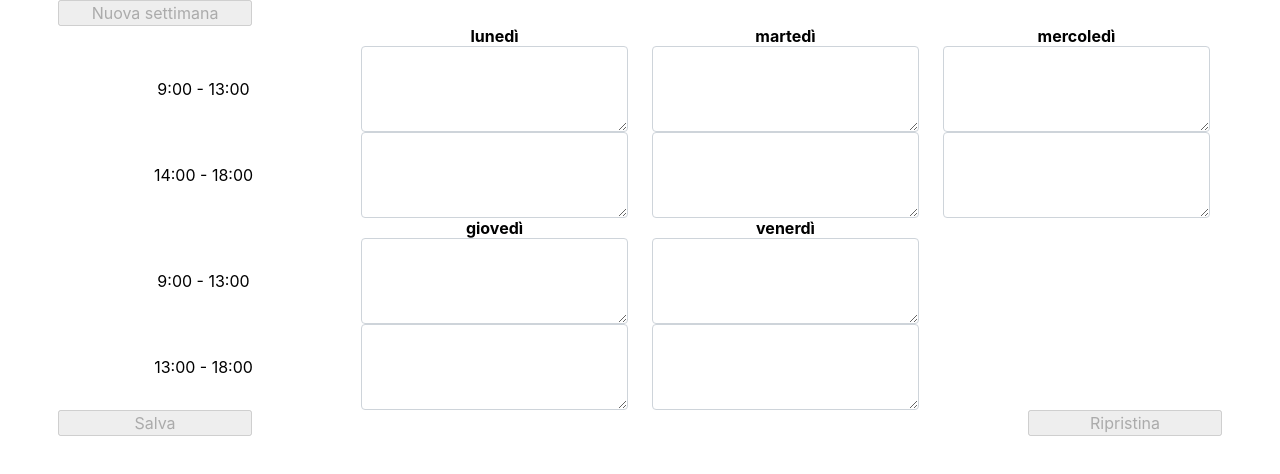
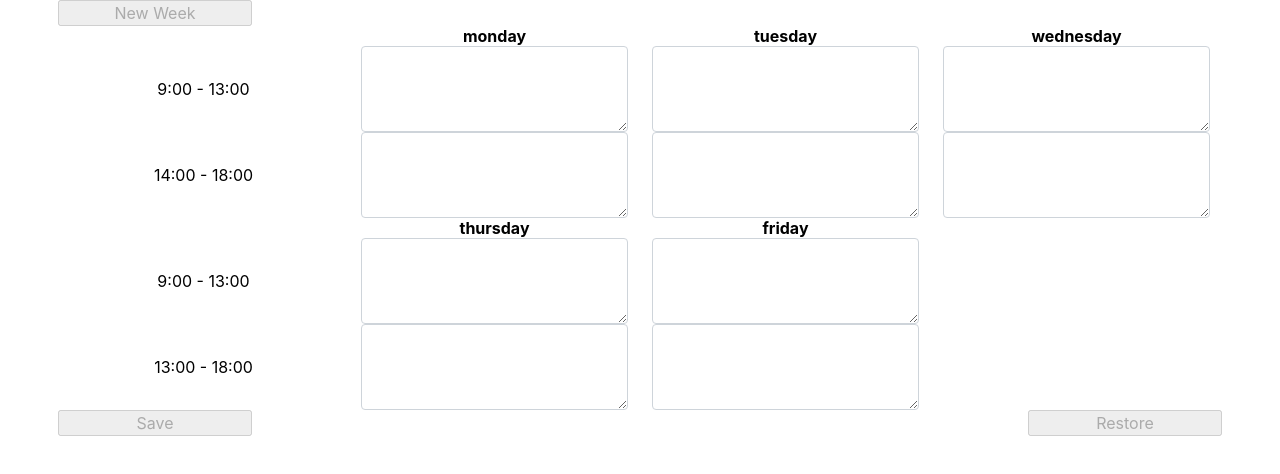
Before and after one commit to carlfranz/weekly-scheduler, a React (Vite) app: page / in a window 1280 px wide. Shown: the top 474 px of the page. Built offline with nearby package versions, Linux system fonts and the light colour scheme.

Commit message:
Update App.jsx

```diff
--- a/src/App.jsx
+++ b/src/App.jsx
@@ -158,7 +158,7 @@ function App() {
             className="col-2"
             disabled={!enableNewWeek}
           >
-            Nuova settimana
+            New Week
           </button>
         </div>
         <form onSubmit={handleSubmit} onReset={handleReset}>
@@ -166,13 +166,13 @@ function App() {
           <div className="row">
             <div className="col-3">&nbsp;</div>
             <div className="col-3 text-center">
-              <strong>lunedì</strong>
+              <strong>monday</strong>
             </div>
             <div className="col-3 text-center">
-              <strong>martedì</strong>
+              <strong>tuesday</strong>
             </div>
             <div className="col-3 text-center">
-              <strong>mercoledì</strong>
+              <strong>wednesday</strong>
             </div>
           </div>
           <div className="row">
@@ -239,10 +239,10 @@ function App() {
               <strong>&nbsp;</strong>
             </div>
             <div className="col-3 text-center">
-              <strong>giovedì</strong>
+              <strong>thursday</strong>
             </div>
             <div className="col-3 text-center">
-              <strong>venerdì</strong>
+              <strong>friday</strong>
             </div>
           </div>
           <div className="row">
@@ -289,10 +289,10 @@ function App() {
           </div>
           <div className="row justify-content-between">
             <button type="submit" className="col-2" disabled={!enableSave}>
-              Salva
+              Save
             </button>
             <button type="reset" className="col-2" disabled={!enableRestore}>
-              Ripristina
+              Restore
             </button>
           </div>
         </form>
```
